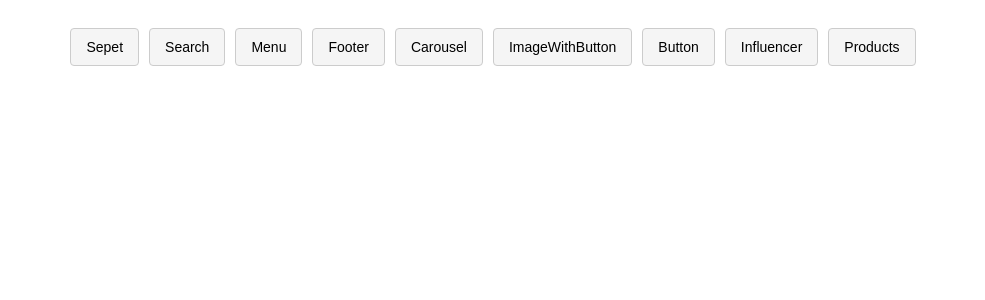
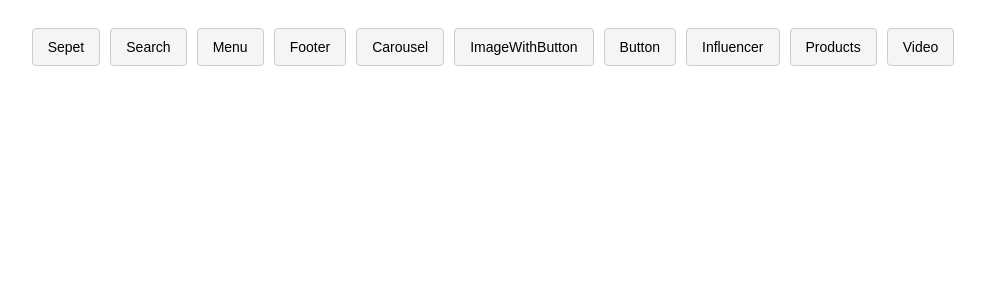
Before and after one commit to mertyldrm29/web-project, a Nuxt app in the folder PullBear2/: page / in a window 1280 px wide. Shown: the top 300 px of the page, without its empty margins (147-1132 px from the left). Built offline with nearby package versions, Linux system fonts and the light colour scheme.

Commit message:
app.vue'ya kalan componentler eklendi (Video.vue)

```diff
--- a/PullBear2/app.vue
+++ b/PullBear2/app.vue
@@ -47,6 +47,7 @@
   import Button from "@/components/Button.vue";
   import Influencer from "@/components/Influencer.vue";
   import Products from "@/components/Products.vue";
+  import Video from "@/components/Video.vue";
 
 
 
@@ -61,6 +62,7 @@
     { name: "Button", component: Button },
     { name: "Influencer", component: Influencer },
     { name: "Products", component: Products },
+    { name: "Video", component: Video },
   ];
 
   // Aktif Component
```
